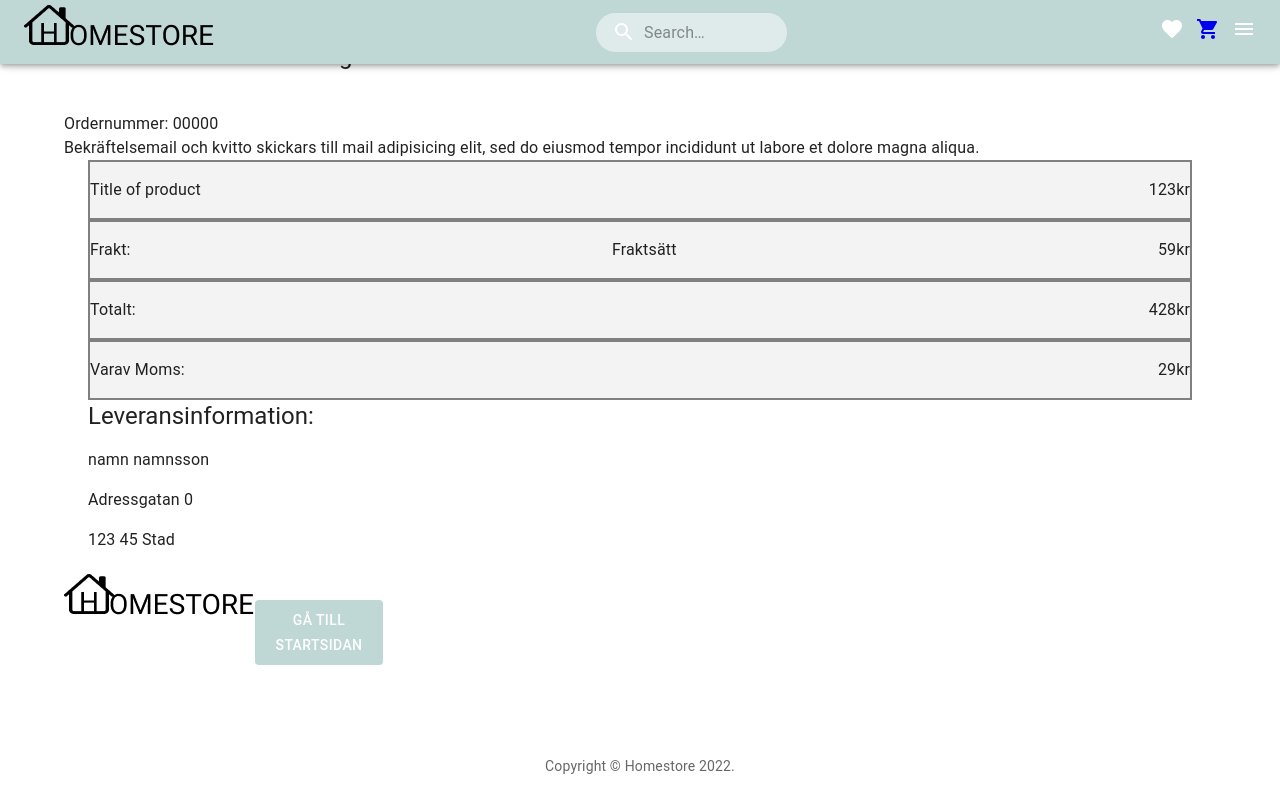
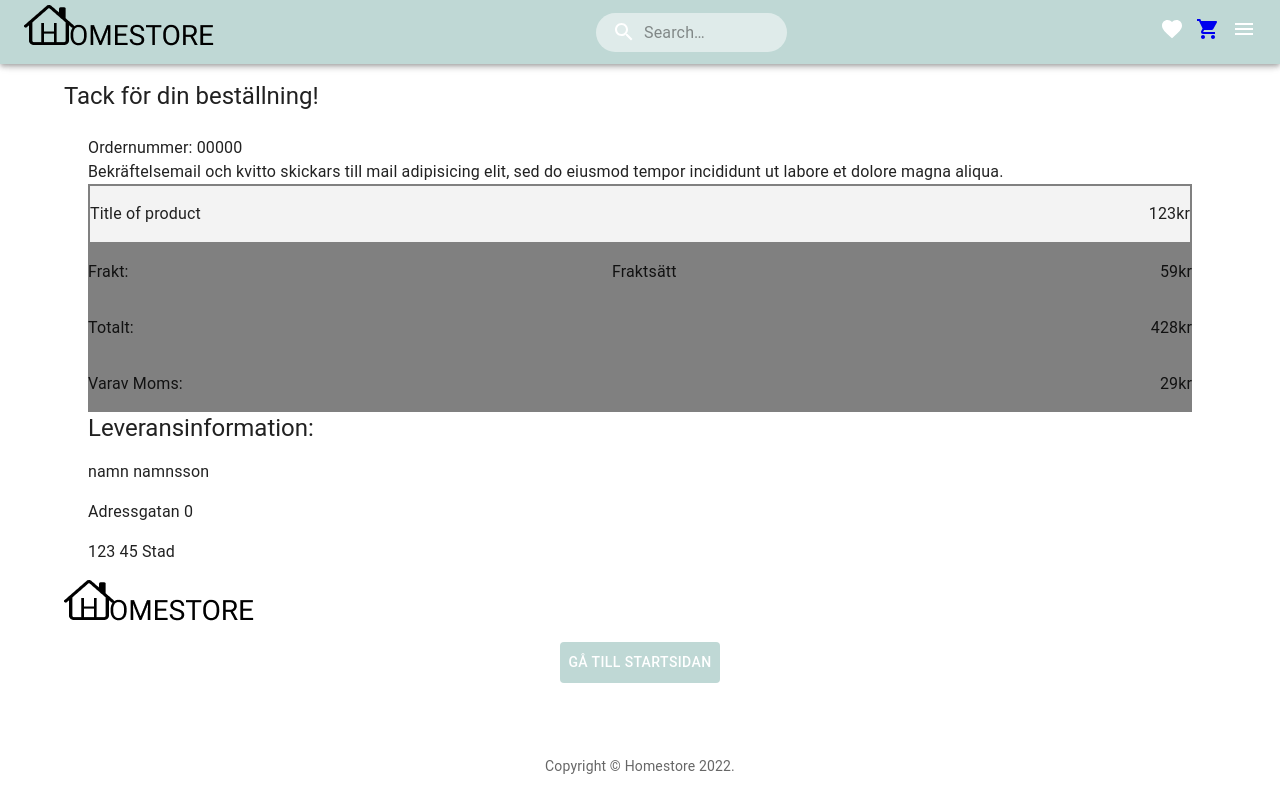
Before and after one commit to Vacannot/HomeStore, a React app: page /orderinfopage in a window 1280 px wide. Built offline with nearby package versions, Linux system fonts and the light colour scheme.

Commit message:
Added basic styling

```diff
--- a/src/pages/OrderInfoPage.tsx
+++ b/src/pages/OrderInfoPage.tsx
@@ -1,17 +1,17 @@
-import React, { CSSProperties, CSSProperties } from 'react';
+import React, { CSSProperties } from 'react';
 import { Button, Container, Typography, } from '@mui/material';
 import Logo from '../components/Logo'
 
 const OrderInfoPage = () => {
     return(
         <Container>
-            <Typography variant='h5' sx={{m: 5}}>Tack för din beställning!</Typography>
-            <div>
+            <Typography variant='h5' sx={{mt: 10, mb: 3}}>Tack för din beställning!</Typography>
+            <Container>
                 <Typography variant='body1'>Ordernummer: 00000</Typography>
                 <Typography variant='body1'>
                     Bekräftelsemail och kvitto skickars till mail adipisicing elit, sed do eiusmod tempor incididunt ut labore et dolore magna aliqua.
                 </Typography>
-            </div>
+            </Container>
             <Container>
                 {/* map() items in cart */}
                 <div style={productInfoDivStyle}>
@@ -21,16 +21,16 @@ const OrderInfoPage = () => {
 
             </Container>
             <Container>
-                <div style={productInfoDivStyle}>
+                <div style={priceInfoStyle}>
                     <p>Frakt:</p>
                     <p>Fraktsätt</p>
                     <p>59kr</p>
                 </div>
-                <div style={productInfoDivStyle}>
+                <div style={priceInfoStyle}>
                     <p>Totalt:</p>
                     <p>428kr</p>
                 </div>
-                <div style={productInfoDivStyle}>
+                <div style={priceInfoStyle}>
                     <p>Varav Moms:</p>
                     <p>29kr</p>
                 </div>
@@ -55,10 +55,10 @@ const OrderInfoPage = () => {
 }
 
 const ButtonStyle: CSSProperties = {
+    display: 'block',
     backgroundColor: "#BFD8D5",
-    marginTop: "2rem",
+    margin: '.5rem auto',
     padding: "0.5rem",
-    width: "8rem",
     boxShadow: "none",
 };
 
@@ -69,4 +69,10 @@ const productInfoDivStyle: CSSProperties = {
     background: '#f3f3f3'
 };
 
+const priceInfoStyle: CSSProperties = {
+    display: 'flex',
+    justifyContent: 'space-between',
+    background: 'grey'
+};
+
 export default OrderInfoPage;
```
